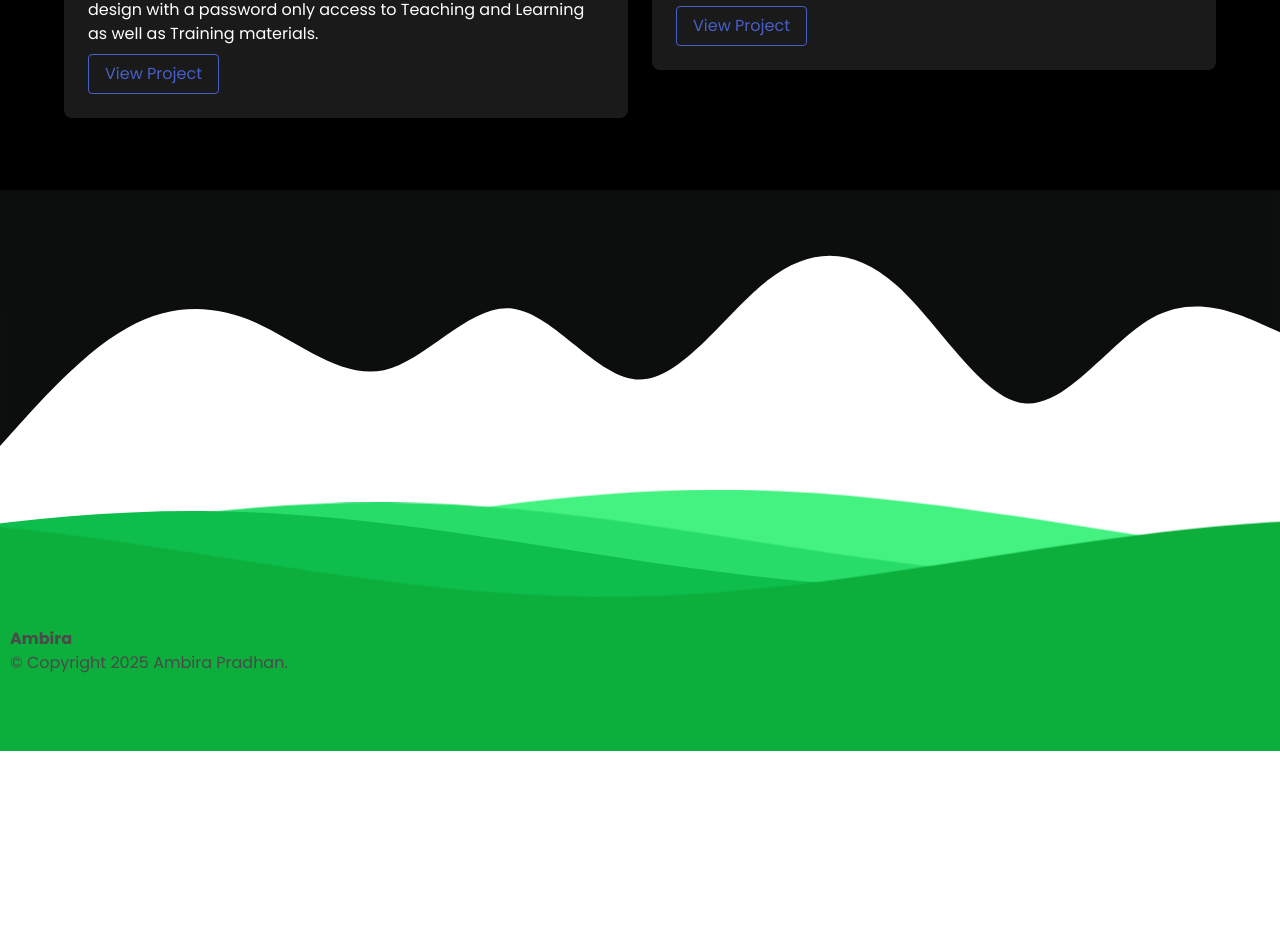
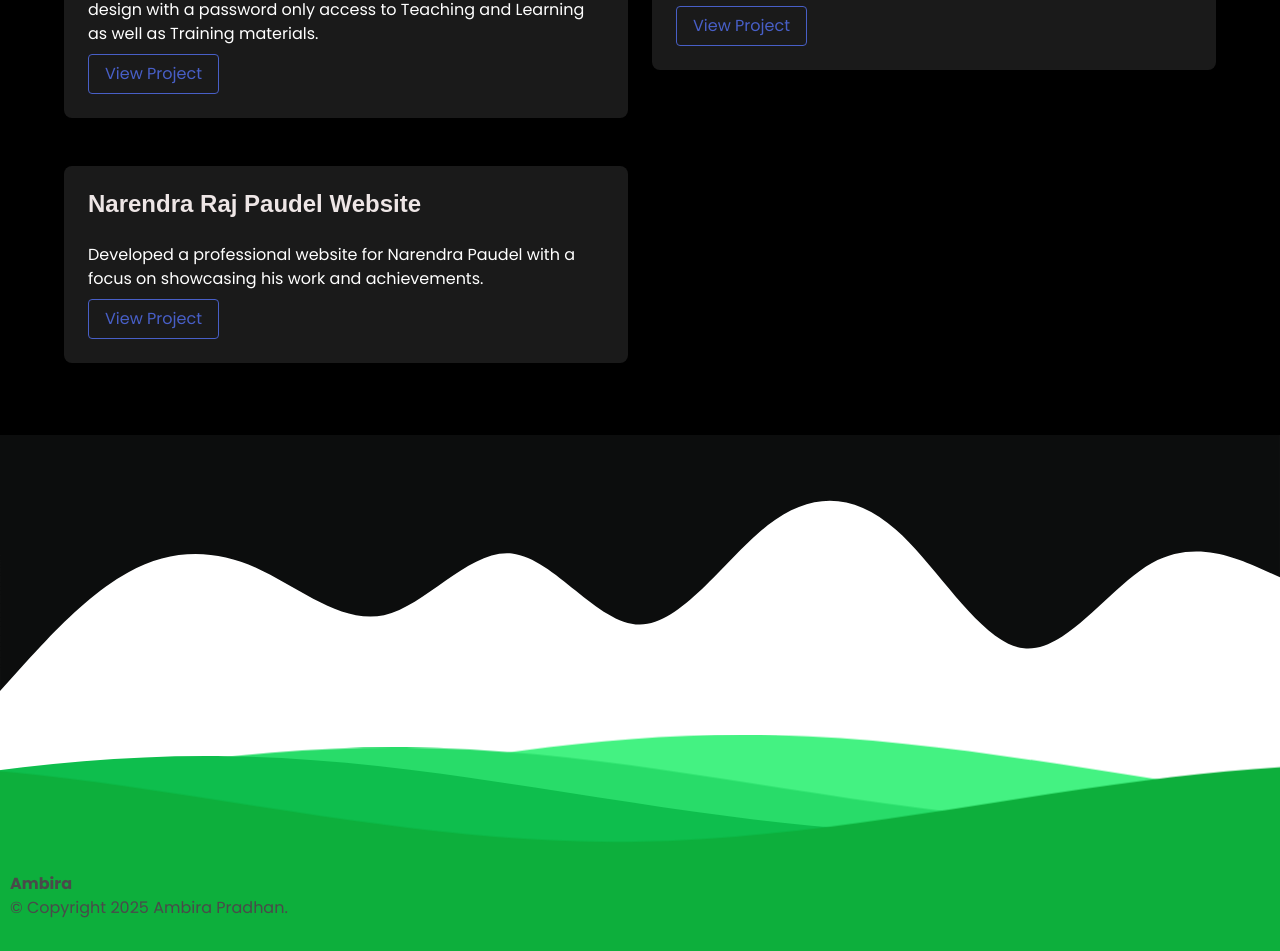
Before and after one commit to Ambira/Ambira-Website-React, a React (Vite) app: page /portfolio in a window 1280 px wide. Shown: the part 1902-2853 px from the top of the page. Before the commit the page ends 2653 px from the top, so only its background shows below. Built offline with nearby package versions, Linux system fonts and the light colour scheme; a web font is replaced by a local one.

Commit message:
Updated Portfolio

```diff
--- a/src/pages/Portfolio.jsx
+++ b/src/pages/Portfolio.jsx
@@ -177,7 +177,22 @@ const Portfolio = () => {
                   <h3 className="title is-4">Orchid Insights Vol I</h3>
                   <p className="pb-2">Worked on Design and Layout of Orchid Insights Vol I</p>
                   <a
-                    href=""
+                    href="https://www.oic.edu.np/wp-content/uploads/2025/07/Final-main-work.pdf"
+                    target="_blank"
+                    rel="noopener noreferrer"
+                    className="button is-link is-outlined"
+                  >
+                    View Project
+                  </a>
+                </div>
+              </div>
+              {/* Project Card 7- Narendra Paudel Website */}
+              <div className="column is-6" data-aos="fade-up" data-aos-delay="150">
+                <div className="interactive-box">
+                  <h3 className="title is-4">Narendra Raj Paudel Website</h3>
+                  <p className="pb-2">Developed a professional website for Narendra Paudel with a focus on showcasing his work and achievements.</p>
+                  <a
+                    href="https://narendrarajpaudel.com.np/"
                     target="_blank"
                     rel="noopener noreferrer"
                     className="button is-link is-outlined"
```
